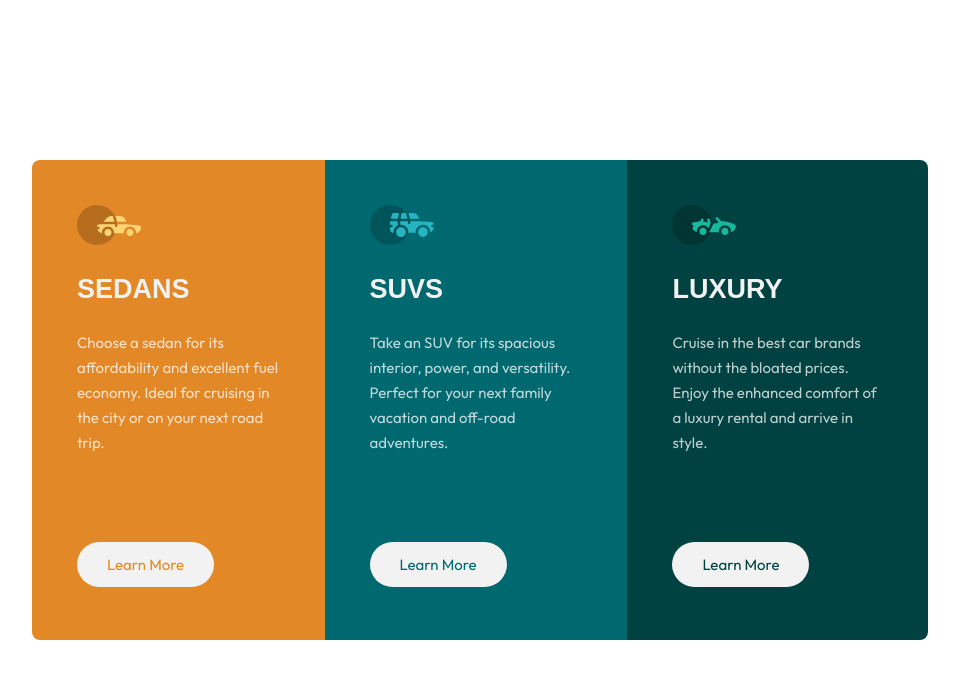
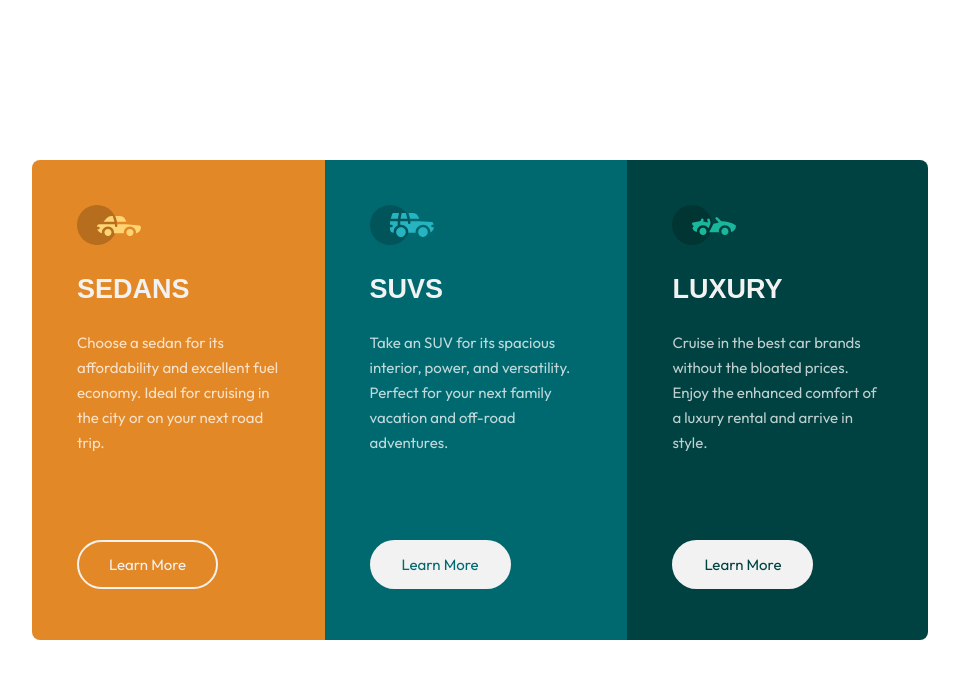
Before and after one commit to GerardoBarraganIniguez/FrontEndMentor-3columns, a plain HTML site: page index.html in a window 1280 px wide. In both pictures the pointer is over the link 305 px from the left and 564 px from the top of the page. Shown: the whole page, without its empty margins (160-1119 px from the left). Drawn offline with Linux system fonts and the light colour scheme.

Commit message:
state hover

```diff
--- a/styles.css
+++ b/styles.css
@@ -46,6 +46,13 @@ body{
     background-color: hsl(0, 0%, 95%);
     padding: 13px 30px;
     border-radius: 30px;
+    border: 2px solid transparent;
+}
+
+.card a:hover{
+    background-color: transparent;
+    color: hsl(0, 0%, 95%);
+    border-color: hsl(0, 0%, 95%);
 }
 
 .card__item{
```
